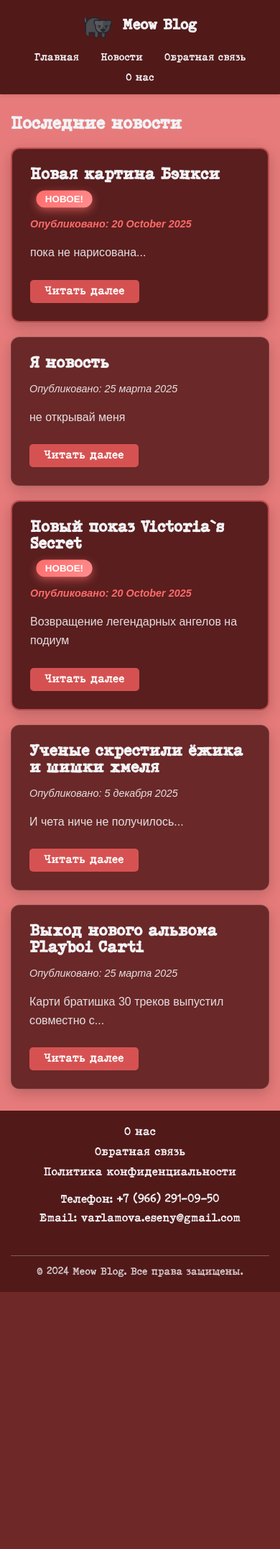
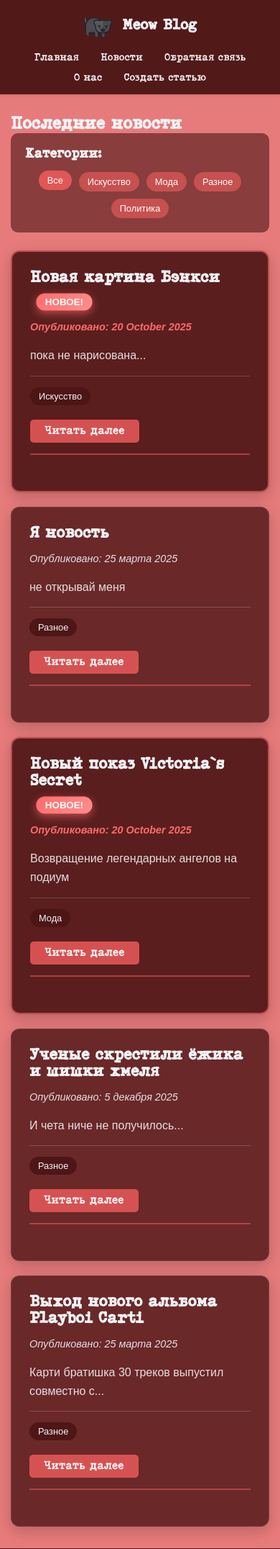
Before and after one commit to Varlamovaseny/WEB2, a Flask app: page /news in a window 390 px wide. Shown: the top 2152 px of the page at 72% size. Before the commit the page ends 1795 px from the top, so only its background shows below. Run offline with Flask 3, Linux system fonts and the light colour scheme.

Commit message:
добавлены категории и создание статьи

```diff
--- a/main.py
+++ b/main.py
@@ -1,55 +1,158 @@
 from flask import Flask, render_template, request, redirect, url_for, flash
+from flask_sqlalchemy import SQLAlchemy
+from werkzeug.security import generate_password_hash
 import re
 from datetime import datetime, date
+import os
 
 app = Flask(__name__)
 app.secret_key = 'your-secret-key-here'
 
-# Заглушка для базы данных новостей
+# Конфигурация базы данных
+app.config['SQLALCHEMY_DATABASE_URI'] = 'sqlite:///news_blog.db'
+app.config['SQLALCHEMY_TRACK_MODIFICATIONS'] = False
+
+# Инициализация SQLAlchemy
+db = SQLAlchemy(app)
+
+
+# Модель User
+class User(db.Model):
+    __tablename__ = 'users'
+
+    id = db.Column(db.Integer, primary_key=True)
+    name = db.Column(db.String(100), nullable=False)
+    email = db.Column(db.String(100), unique=True, nullable=False)
+    hashed_password = db.Column(db.String(200), nullable=False)
+    created_date = db.Column(db.DateTime, default=datetime.utcnow)
+
+    # Связь "один ко многим" с Article
+    articles = db.relationship('Article', backref='author', lazy=True, cascade='all, delete-orphan')
+
+    def set_password(self, password):
+        self.hashed_password = generate_password_hash(password)
+
+    def __repr__(self):
+        return f'<User {self.name}>'
+
+
+# Модель Article
+class Article(db.Model):
+    __tablename__ = 'articles'
+
+    id = db.Column(db.Integer, primary_key=True)
+    title = db.Column(db.String(200), nullable=False)
+    text = db.Column(db.Text, nullable=False)
+    created_date = db.Column(db.DateTime, default=datetime.utcnow)
+
+    # Внешний ключ для связи с User
+    user_id = db.Column(db.Integer, db.ForeignKey('users.id'), nullable=False)
+
+    def __repr__(self):
+        return f'<Article {self.title}>'
+
+
+# Создание таблиц при запуске
+with app.app_context():
+    db.create_all()
+
+    # Создаем тестовых пользователей, если их нет (с проверкой на уникальность)
+    if not User.query.first():  # Проверяем, есть ли вообще пользователи
+        users_to_create = [
+            {'name': 'Петя Пупкин', 'email': 'petya@meowblog.ru'},
+            {'name': 'Кай Ангел', 'email': 'kai@meowblog.ru'},
+            {'name': 'Людка Тетка', 'email': 'lyudka@meowblog.ru'},
+            {'name': 'Кузя Лакомкин', 'email': 'kuzya@meowblog.ru'}
+        ]
+
+        for user_data in users_to_create:
+            # Проверяем, не существует ли уже пользователь с таким email
+            if not User.query.filter_by(email=user_data['email']).first():
+                user = User(name=user_data['name'], email=user_data['email'])
+                user.set_password('password123')
+                db.session.add(user)
+
+        db.session.commit()
+
+        # Создаем демо-статьи после создания пользователей
+        users = User.query.all()
+        if users and not Article.query.first():
+            article1 = Article(
+                title='Новая картина Бэнкси',
+                text='Может завтра нарисует?',
+                user_id=users[0].id
+            )
+            article2 = Article(
+                title='Я новость',
+                text='Да блин нуууу :(((',
+                user_id=users[1].id if len(users) > 1 else users[0].id
+            )
+            db.session.add(article1)
+            db.session.add(article2)
+            db.session.commit()
+
+# Обновленные категории
+CATEGORIES = [
+    'Искусство',
+    'Мода',
+    'Разное',
+    'Политика'
+]
+
+# Обновленные статьи с новыми авторами
 NEWS_ARTICLES = [
     {
         'id': 1,
         'title': 'Новая картина Бэнкси',
-        'date': date.today().strftime('%d %B %Y'),  # Сегодняшняя дата
+        'date': date.today().strftime('%d %B %Y'),
         'excerpt': 'пока не нарисована...',
-        'content': ''' <p>Может завтра нарисует?</p>
-
-        '''
+        'content': '''<p>Может завтра нарисует?</p>''',
+        'author_id': 1,
+        'category': 'Искусство'
     },
     {
         'id': 2,
         'title': 'Я новость',
         'date': '25 марта 2025',
         'excerpt': 'не открывай меня',
-        'content': ''' <p>Да блин нуууу :((( </p>
-        '''
+        'content': '''<p>Да блин нуууу :(((</p>''',
+        'author_id': 2,
+        'category': 'Разное'
     },
     {
         'id': 3,
         'title': 'Новый показ Victoria`s Secret',
-        'date': date.today().strftime('%d %B %Y'),  # Сегодняшняя дата
+        'date': date.today().strftime('%d %B %Y'),
         'excerpt': 'Возвращение легендарных ангелов на подиум',
-        'content': ''' <p>Красотки, умницы, молодцы! Так держать девчонки!</p>
-        '''
+        'content': '''<p>Красотки, умницы, молодцы! Так держать девчонки!</p>''',
+        'author_id': 3,
+        'category': 'Мода'
     }
 ]
 
+# Обновленные авторы (для совместимости со старым кодом)
+AUTHORS = [
+    {'id': 1, 'name': 'Петя Пупкин', 'email': 'petya@meowblog.ru'},
+    {'id': 2, 'name': 'Кай Ангел', 'email': 'kai@meowblog.ru'},
+    {'id': 3, 'name': 'Людка Тетка', 'email': 'lyudka@meowblog.ru'},
+    {'id': 4, 'name': 'Кузя Лакомкин', 'email': 'kuzya@meowblog.ru'}
+]
+
+
 def is_today_article(article_date):
-    """Проверяет, является ли дата статьи сегодняшней"""
     try:
-        # Парсим дату из строки (формат: "20 December 2024")
         article_datetime = datetime.strptime(article_date, '%d %B %Y')
         return article_datetime.date() == date.today()
     except ValueError:
         return False
 
+
 def validate_email(email):
-    """Валидация email адреса"""
     pattern = r'^[a-zA-Z0-9._%+-]+@[a-zA-Z0-9.-]+\.[a-zA-Z]{2,}$'
     return re.match(pattern, email) is not None
 
+
 def validate_form(name, email, message):
-    """Валидация формы обратной связи"""
     errors = {}
 
     if not name.strip():
@@ -67,34 +170,60 @@ def validate_form(name, email, message):
 
     return errors
 
+
+def validate_article_form(title, content, author_id, category):
+    errors = {}
+
+    if not title.strip():
+        errors['title'] = 'Заголовок обязателен для заполнения'
+    elif len(title.strip()) < 5:
+        errors['title'] = 'Заголовок должен содержать минимум 5 символов'
+
+    if not content.strip():
+        errors['content'] = 'Содержание статьи обязательно'
+    elif len(content.strip()) < 50:
+        errors['content'] = 'Статья должна содержать минимум 50 символов'
+
+    if not author_id:
+        errors['author_id'] = 'Необходимо выбрать автора'
+
+    if not category.strip():
+        errors['category'] = 'Необходимо выбрать категорию'
+
+    return errors
+
+
+# Маршруты
 @app.route('/')
 def index():
-    # На главной показываем только сегодняшние статьи
     today_articles = [article for article in NEWS_ARTICLES if is_today_article(article['date'])]
     return render_template('index.html', today_articles=today_articles)
+
 
 @app.route('/news')
 def news():
     return render_template('news.html', articles=NEWS_ARTICLES, is_today_article=is_today_article)
 
+
 @app.route('/news/<int:id>')
 def news_article(id):
-    # Ищем статью по ID
     article = next((article for article in NEWS_ARTICLES if article['id'] == id), None)
 
     if article:
-        return render_template('news_article.html', article=article, is_today_article=is_today_article)
+        author = next((author for author in AUTHORS if author['id'] == article['author_id']), None)
+        return render_template('news_article.html', article=article, author=author, is_today_article=is_today_article)
     else:
-        # Если статья не найдена, показываем заглушку
         return render_template('news_article.html',
-                             article={'id': id, 'title': f'Статья {id}',
-                                     'date': datetime.now().strftime('%d %B %Y'),
-                                     'content': f'<p>Статья с ID {id} находится в разработке. Скоро здесь появится интересный контент!</p>'},
-                             is_today_article=is_today_article)
+                               article={'id': id, 'title': f'Статья {id}',
+                                        'date': datetime.now().strftime('%d %B %Y'),
+                                        'content': f'<p>Статья с ID {id} находится в разработке. Скоро здесь появится интересный контент!</p>'},
+                               is_today_article=is_today_article)
+
 
 @app.route('/about')
 def about():
     return render_template('about.html')
+
 
 @app.route('/feedback', methods=['GET', 'POST'])
 def feedback():
@@ -107,18 +236,84 @@ def feedback():
 
         if errors:
             return render_template('feedback.html',
-                                 name=name,
-                                 email=email,
-                                 message=message,
-                                 errors=errors)
+                                   name=name,
+                                   email=email,
+                                   message=message,
+                                   errors=errors)
         else:
             flash('Сообщение успешно отправлено!', 'success')
             return render_template('feedback_success.html',
-                                 name=name,
-                                 email=email,
-                                 message=message)
+                                   name=name,
+                                   email=email,
+                                   message=message)
 
     return render_template('feedback.html')
 
+
+@app.route('/create-article', methods=['GET', 'POST'])
+def create_article():
+    if request.method == 'POST':
+        title = request.form.get('title', '').strip()
+        content = request.form.get('content', '').strip()
+        author_id = request.form.get('author_id')
+        category = request.form.get('category', '').strip()
+        excerpt = request.form.get('excerpt', '').strip()
+
+        errors = validate_article_form(title, content, author_id, category)
+
+        if errors:
+            return render_template('create_article.html',
+                                   title=title,
+                                   content=content,
+                                   author_id=author_id,
+                                   category=category,
+                                   excerpt=excerpt,
+                                   errors=errors,
+                                   authors=AUTHORS,
+                                   categories=CATEGORIES)
+        else:
+            new_article = {
+                'id': len(NEWS_ARTICLES) + 1,
+                'title': title,
+                'content': f'<p>{content}</p>',
+                'excerpt': excerpt or content[:100] + '...' if content else '',
+                'date': date.today().strftime('%d %B %Y'),
+                'author_id': int(author_id),
+                'category': category
+            }
+
+            NEWS_ARTICLES.append(new_article)
+            flash('Статья успешно создана!', 'success')
+            return redirect(url_for('news_article', id=new_article['id']))
+
+    return render_template('create_article.html',
+                           authors=AUTHORS,
+                           categories=CATEGORIES)
+
+
+# Демонстрация работы с моделями
+@app.route('/demo-db')
+def demo_db():
+    """Страница для демонстрации работы с моделями"""
+
+    # Получаем всех пользователей и статьи из БД
+    users = User.query.all()
+    articles = Article.query.all()
+
+    return render_template('demo_db.html', users=users, articles=articles)
+
+
+# Маршрут для фильтрации по категориям
+@app.route('/category/<category_name>')
+def category_news(category_name):
+    """Показывает статьи определенной категории"""
+    category_articles = [article for article in NEWS_ARTICLES if article['category'] == category_name]
+
+    return render_template('category_news.html',
+                           articles=category_articles,
+                           category_name=category_name,
+                           is_today_article=is_today_article)
+
+
 if __name__ == '__main__':
     app.run(debug=True)
--- a/static/style.css
+++ b/static/style.css
@@ -709,3 +709,164 @@ p, h1, h2, h3, h4, h5, h6 {
     font-family: Arial, sans-serif;
     font-size: 1.1rem;
 }
+/* Стили для демонстрации БД */
+.demo-db {
+    max-width: 1000px;
+    margin: 0 auto;
+}
+
+.db-section {
+    background-color: rgba(75, 20, 20, 0.8);
+    padding: 25px;
+    border-radius: 10px;
+    margin-bottom: 30px;
+    backdrop-filter: blur(10px);
+}
+
+.db-section h3 {
+    color: rgb(242, 243, 246);
+    border-bottom: 2px solid rgba(225, 87, 87, 0.6);
+    padding-bottom: 10px;
+    margin-bottom: 20px;
+}
+
+.users-list,
+.articles-list {
+    display: grid;
+    grid-template-columns: repeat(auto-fit, minmax(300px, 1fr));
+    gap: 20px;
+}
+
+.user-item,
+.article-item {
+    background-color: rgba(255, 255, 255, 0.1);
+    padding: 20px;
+    border-radius: 8px;
+    border-left: 4px solid rgba(225, 87, 87, 0.9);
+}
+
+.user-item strong,
+.article-item strong {
+    color: rgb(242, 243, 246);
+    font-family: clickclack;
+}
+
+.db-info {
+    background-color: rgba(75, 20, 20, 0.6);
+    padding: 20px;
+    border-radius: 8px;
+    border: 2px dashed rgba(242, 243, 246, 0.3);
+}
+
+.db-info p {
+    margin-bottom: 10px;
+    font-family: Arial, sans-serif;
+}
+/* Стили для категорий */
+.category-filter {
+    background-color: rgba(75, 20, 20, 0.6);
+    padding: 20px;
+    border-radius: 10px;
+    margin-bottom: 25px;
+    backdrop-filter: blur(10px);
+}
+
+.category-filter h3 {
+    color: rgb(242, 243, 246);
+    margin-bottom: 15px;
+    font-family: clickclack;
+}
+
+.category-buttons {
+    display: flex;
+    flex-wrap: wrap;
+    gap: 10px;
+}
+
+.category-btn {
+    padding: 8px 16px;
+    background-color: rgba(225, 87, 87, 0.7);
+    color: white;
+    text-decoration: none;
+    border-radius: 20px;
+    font-family: Arial, sans-serif;
+    font-size: 0.9rem;
+    transition: all 0.3s ease;
+}
+
+.category-btn:hover,
+.category-btn.active {
+    background-color: rgba(225, 87, 87, 1);
+    transform: translateY(-2px);
+}
+
+.article-meta {
+    display: flex;
+    justify-content: space-between;
+    align-items: center;
+    margin-top: 15px;
+    padding-top: 15px;
+    border-top: 1px solid rgba(242, 243, 246, 0.2);
+}
+
+.category-link {
+    background-color: rgba(75, 20, 20, 0.9);
+    color: rgb(242, 243, 246);
+    padding: 5px 12px;
+    border-radius: 15px;
+    text-decoration: none;
+    font-family: Arial, sans-serif;
+    font-size: 0.8rem;
+    transition: background-color 0.3s ease;
+}
+
+.category-link:hover {
+    background-color: rgba(225, 87, 87, 0.8);
+}
+
+.article-category-badge {
+    background-color: rgba(75, 20, 20, 0.9);
+    color: rgb(242, 243, 246);
+    padding: 5px 12px;
+    border-radius: 15px;
+    font-family: Arial, sans-serif;
+    font-size: 0.8rem;
+}
+
+.category-header {
+    text-align: center;
+    margin-bottom: 30px;
+    padding: 30px;
+    background-color: rgba(75, 20, 20, 0.8);
+    border-radius: 10px;
+    backdrop-filter: blur(10px);
+}
+
+.category-header h2 {
+    color: rgb(242, 243, 246);
+    margin-bottom: 10px;
+}
+
+.category-header p {
+    color: rgba(242, 243, 246, 0.8);
+    font-family: Arial, sans-serif;
+    margin-bottom: 20px;
+}
+
+/* Адаптивность для категорий */
+@media (max-width: 768px) {
+    .category-buttons {
+        justify-content: center;
+    }
+
+    .category-btn {
+        padding: 6px 12px;
+        font-size: 0.8rem;
+    }
+
+    .article-meta {
+        flex-direction: column;
+        gap: 10px;
+        align-items: flex-start;
+    }
+}
--- a/templates/about.html
+++ b/templates/about.html
@@ -7,13 +7,10 @@
     <h2>О нашем блоге</h2>
 
     <div class="about-content">
-        <p><strong>Meow Blog</strong> - это место, где собираются любители котиков и интересных новостей!</p>
 
-        <h3>Наша миссия</h3>
-        <p>Мы стремимся предоставлять качественный и интересный контент для всех любителей животных.</p>
 
         <h3>Наша команда</h3>
-        <p>Мы - небольшая команда энтузиастов, которые любят своих питомцев и хотят делиться этой любовью с вами.</p>
+        <p>Варламова Есения Дмитриевна и гугл</p>
     </div>
 </div>
 {% endblock %}
--- a/templates/base.html
+++ b/templates/base.html
@@ -7,7 +7,7 @@
     <link rel="stylesheet" href="{{ url_for('static', filename='style.css') }}">
 </head>
 <body>
-    <!-- Шапка сайта -->
+
     <header class="header">
         <div class="header-container">
             <div class="logo">
@@ -20,15 +20,13 @@
                     <li><a href="{{ url_for('news') }}">Новости</a></li>
                     <li><a href="{{ url_for('feedback') }}">Обратная связь</a></li>
                     <li><a href="{{ url_for('about') }}">О нас</a></li>
+                    <li><a href="{{ url_for('create_article') }}" {% if request.endpoint == 'create_article' %}class="active"{% endif %}>Создать статью</a></li>
                 </ul>
             </nav>
         </div>
     </header>
-
-    <!-- Основное содержимое -->
     <main class="main-content">
         <div class="container">
-            <!-- Блок для вывода сообщений -->
             {% with messages = get_flashed_messages(with_categories=true) %}
                 {% if messages %}
                     <div class="flash-messages">
@@ -39,16 +37,13 @@
                 {% endif %}
             {% endwith %}
 
-            <!-- Блок для основного контента -->
             {% block content %}
             {% endblock %}
         </div>
     </main>
 
-    <!-- Подвал сайта -->
     <footer class="site-footer">
         <div class="footer-container">
-            <!-- Меню в подвале -->
             <nav class="footer-nav">
                 <ul>
                     <li><a href="{{ url_for('about') }}">О нас</a></li>
@@ -57,7 +52,6 @@
                 </ul>
             </nav>
 
-            <!-- Контактная информация -->
             <div class="footer-contacts">
                 <ul>
                     <li><a href="tel:+79662910950">Телефон: +7 (966) 291-09-50</a></li>
@@ -65,7 +59,6 @@
                 </ul>
             </div>
 
-            <!-- Информация о копирайте -->
             <div class="footer-copyright">
                 <p>&copy; 2024 Meow Blog. Все права защищены.</p>
             </div>
--- a/templates/news.html
+++ b/templates/news.html
@@ -4,7 +4,25 @@
 
 {% block content %}
 <div class="news-section">
-    <h2>Последние новости</h2>
+    <div class="news-header-section">
+        <h2>Последние новости</h2>
+
+        <!-- Фильтр по категориям -->
+        <div class="category-filter">
+            <h3>Категории:</h3>
+            <div class="category-buttons">
+                <a href="{{ url_for('news') }}" class="category-btn {% if not request.args.get('category') %}active{% endif %}">
+                    Все
+                </a>
+                {% for category in ['Искусство', 'Мода', 'Разное', 'Политика'] %}
+                <a href="{{ url_for('category_news', category_name=category) }}"
+                   class="category-btn {% if request.endpoint == 'category_news' and category_name == category %}active{% endif %}">
+                    {{ category }}
+                </a>
+                {% endfor %}
+            </div>
+        </div>
+    </div>
 
     <div class="news-list">
         {% for article in articles %}
@@ -21,11 +39,14 @@
                 Опубликовано: {{ article.date }}
             </p>
             <p class="news-excerpt">{{ article.excerpt }}</p>
-            <a href="{{ url_for('news_article', id=article.id) }}" class="read-more">Читать далее</a>
+            <div class="article-meta">
+                <a href="{{ url_for('category_news', category_name=article.category) }}"
+                   class="category-link">{{ article.category }}</a>
+                <a href="{{ url_for('news_article', id=article.id) }}" class="read-more">Читать далее</a>
+            </div>
         </article>
         {% endfor %}
 
-        <!-- Дополнительные статьи-заглушки -->
         <article class="news-item">
             <div class="news-header">
                 <div class="news-title-wrapper">
@@ -34,7 +55,10 @@
             </div>
             <p class="news-date">Опубликовано: 5 декабря 2025</p>
             <p class="news-excerpt">И чета ниче не получилось...</p>
-            <a href="{{ url_for('news_article', id=4) }}" class="read-more">Читать далее</a>
+            <div class="article-meta">
+                <span class="category-link">Разное</span>
+                <a href="{{ url_for('news_article', id=4) }}" class="read-more">Читать далее</a>
+            </div>
         </article>
 
         <article class="news-item">
@@ -45,7 +69,10 @@
             </div>
             <p class="news-date">Опубликовано: 25 марта 2025</p>
             <p class="news-excerpt">Карти братишка 30 треков выпустил совместно с...</p>
-            <a href="{{ url_for('news_article', id=5) }}" class="read-more">Читать далее</a>
+            <div class="article-meta">
+                <span class="category-link">Разное</span>
+                <a href="{{ url_for('news_article', id=5) }}" class="read-more">Читать далее</a>
+            </div>
         </article>
     </div>
 </div>
```
Also changed, not shown: templates/category_news.html (added, +43 -0 lines), templates/demo-bd.html (added, +46 -0 lines), instance/news_blog.db (added).
